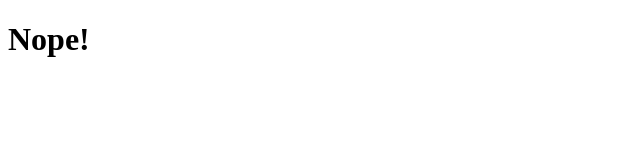
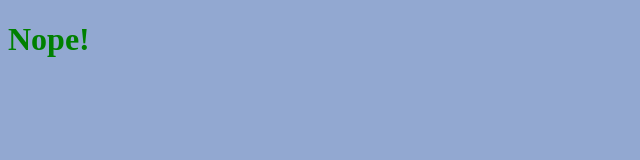
Before and after one commit to ReeceCook/ReeceCook.github.io, a plain HTML site: page index.html in a window 1280 px wide. Shown: the whole page, without its empty margins (0-640 px from the left). Drawn offline with Linux system fonts and the light colour scheme.

Commit message:
Update index.html

```diff
--- a/index.html
+++ b/index.html
@@ -1,5 +1,15 @@
 <!DOCTYPE html>
 <html>
+<head>
+<style>
+body {
+  background-color: #92a8d1;
+}
+h1 {
+  color:  green;
+}
+</style>
+</head>
 <body>
 <h1>Nope!</h1>
 </body>
```
